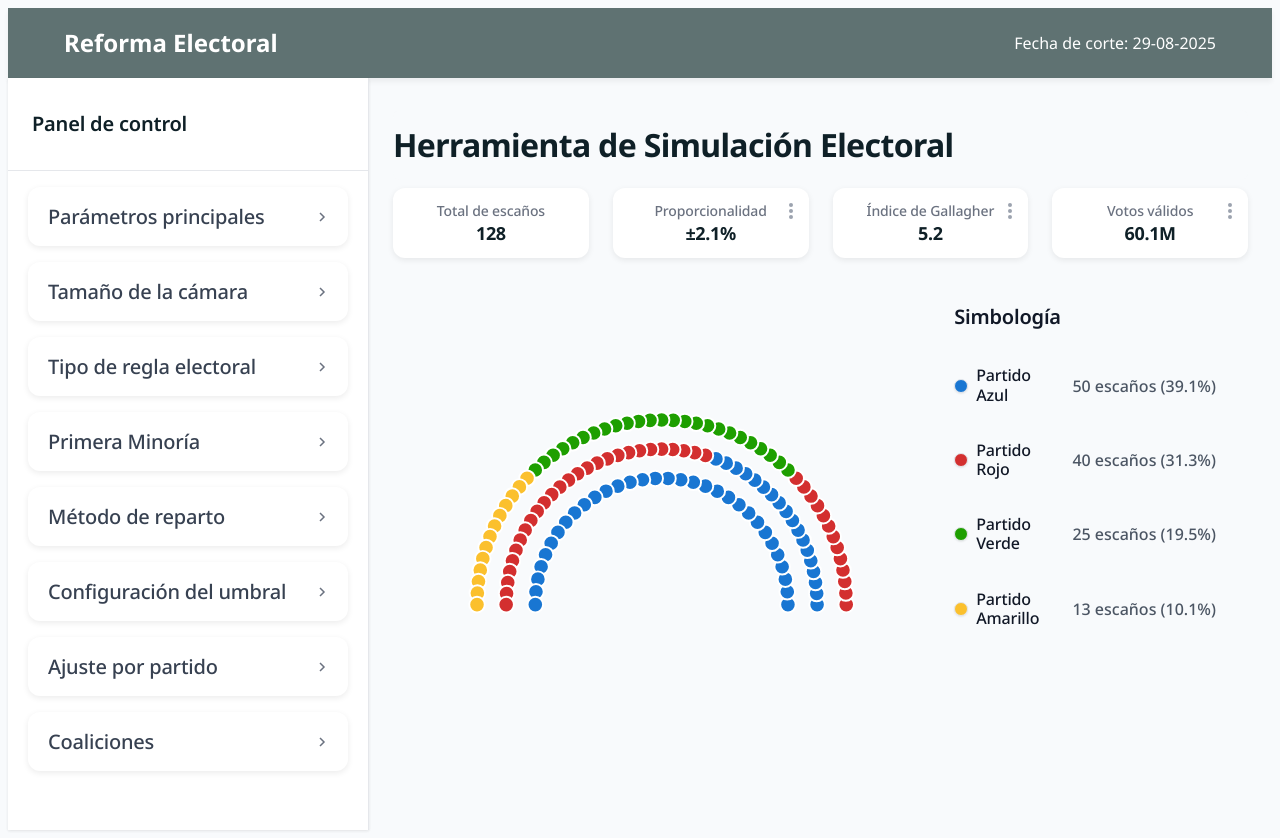
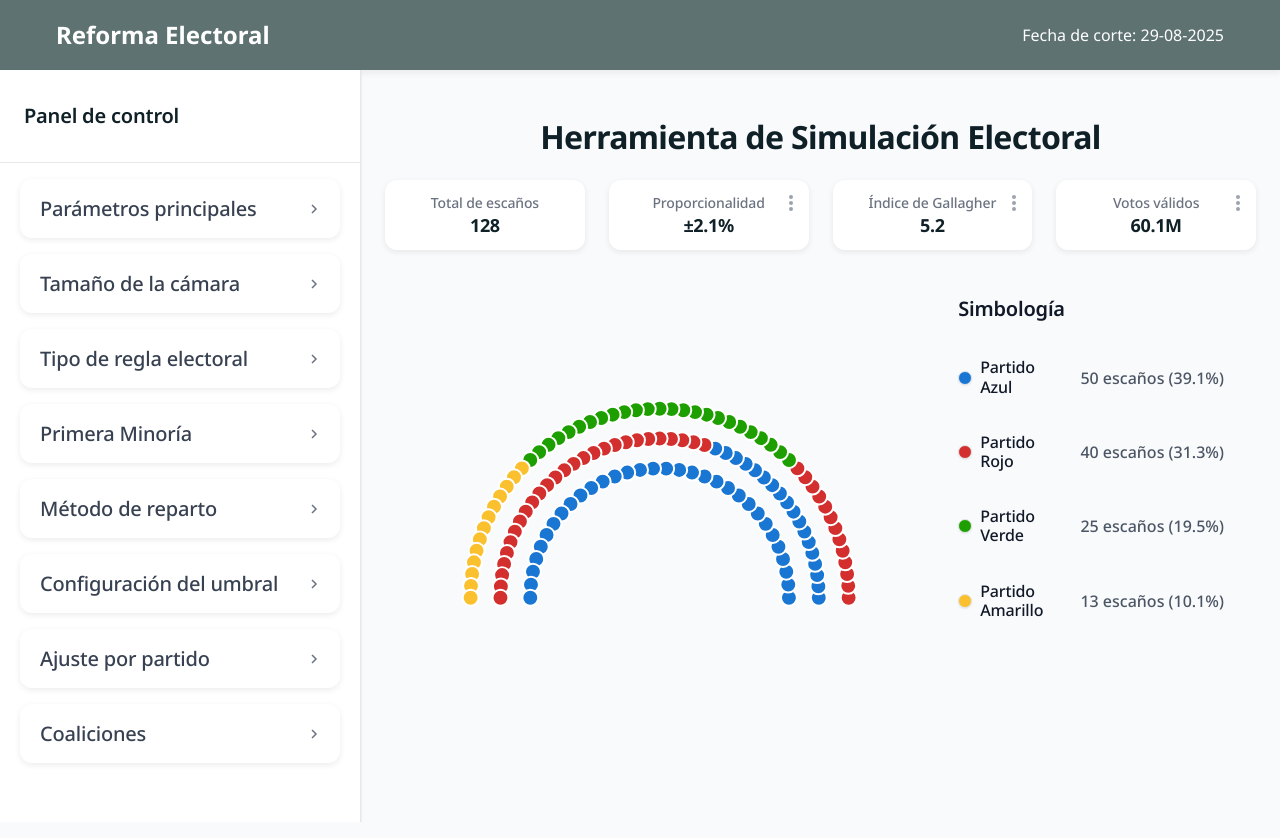
Before and after one commit to tabatatgr/tablero_electoral, a website with bundled scripts: page index.html in a window 1280 px wide. Built offline with nearby package versions, Linux system fonts and the light colour scheme; no server answers.

Commit message:
Fix body margin

```diff
--- a/components/titulo/DashboardTitle.css
+++ b/components/titulo/DashboardTitle.css
@@ -41,6 +41,7 @@
   backdrop-filter: blur(10px);
   z-index: 10;
   border-radius: 8px;
+  align-self: center;
 }
 
 .dashboard-title-bar > slot {
--- a/style.css
+++ b/style.css
@@ -28,6 +28,8 @@ body {
   min-height: 100vh;
   -webkit-font-smoothing: antialiased;
   -moz-osx-font-smoothing: grayscale;
+  overflow: hidden;
+  margin: 0;
 }
 
 .root {
```
